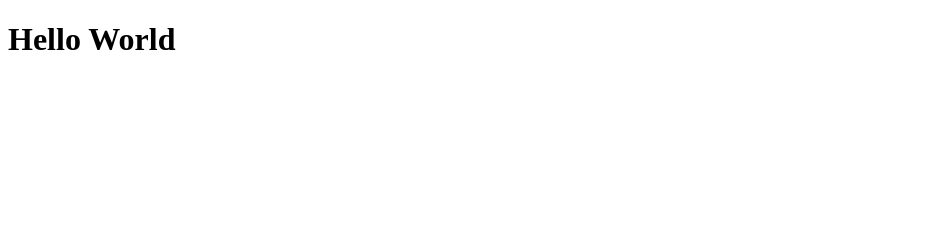
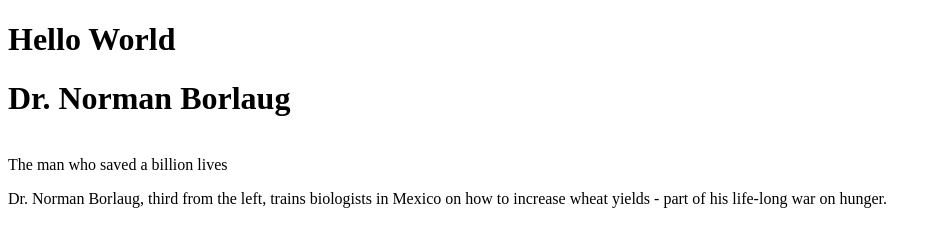
Before and after one commit to Vigo92/projectcollabo, a plain HTML site: page index.html in a window 1280 px wide. Shown: the whole page, without its empty margins (0-936 px from the left). Drawn offline with Linux system fonts and the light colour scheme.

Commit message:
Tribute page

```diff
--- a/index.html
+++ b/index.html
@@ -9,6 +9,17 @@
   <body>
     <script src="https://cdn.freecodecamp.org/testable-projects-fcc/v1/bundle.js"></script>
 <h1>Hello World</h1>
+
+<div id="main">
+	<h1 id="title">Dr. Norman Borlaug</h1>
+
+	<div id="img-div">
+		<img id="image" src="">
+		<figcaption id="img-caption">The man who saved a billion lives</figcaption>
+
+		<p id="tribute-info">Dr. Norman Borlaug, third from the left, trains biologists in Mexico on how to increase wheat yields - part of his life-long war on hunger.</p>
+	</div>
+</div>
     <!--
 
     Hello Camper!
```
